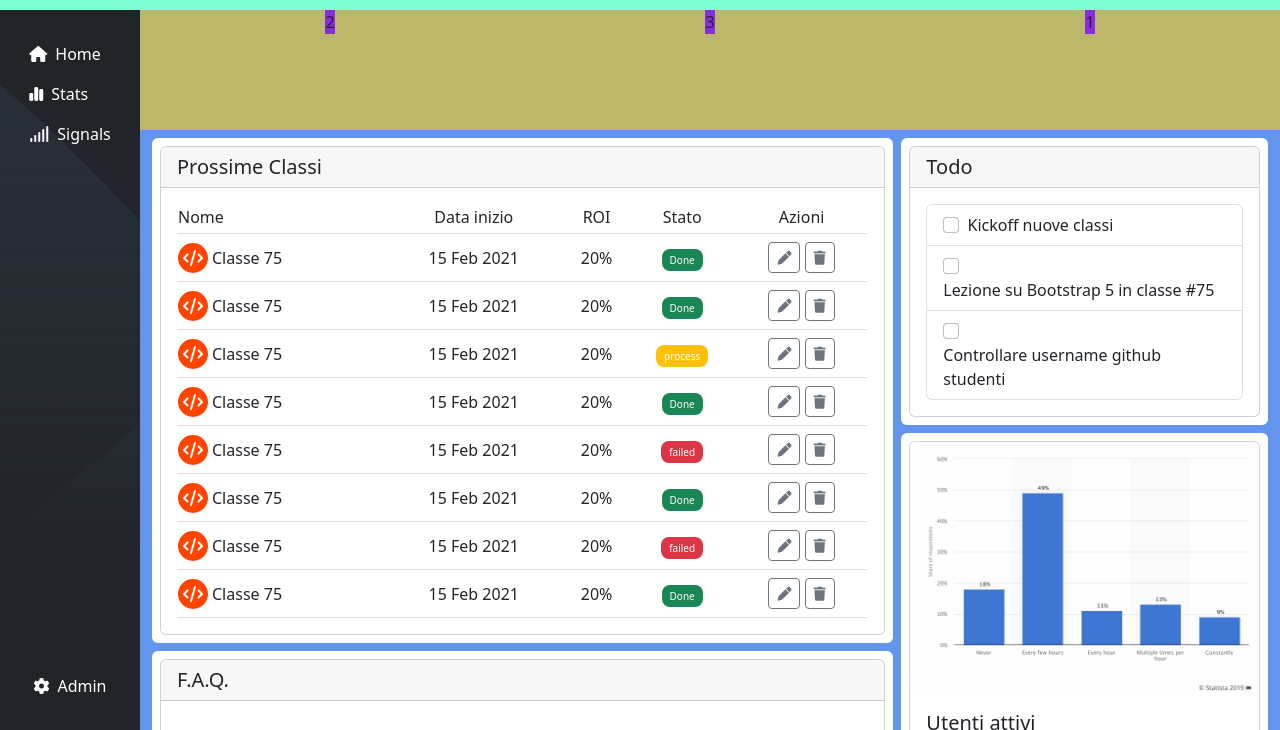
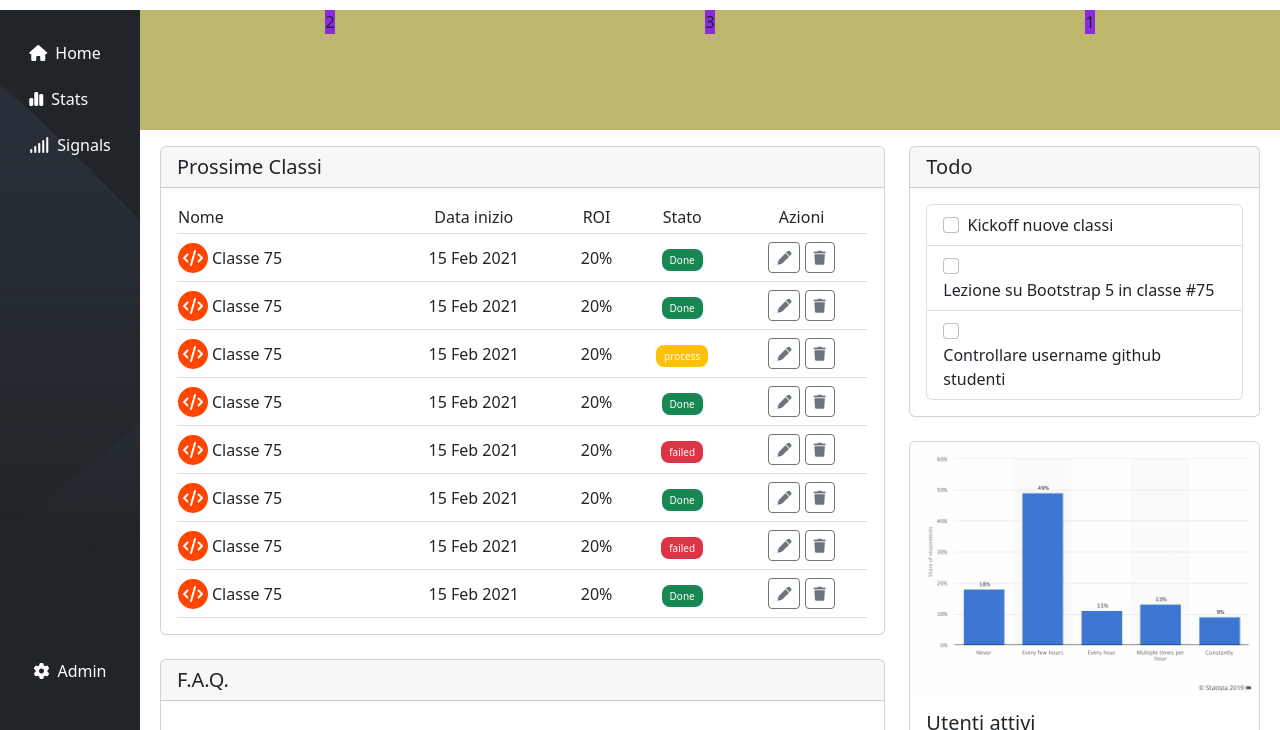
Before and after one commit to SalvoBevilacqua/html-css-bootstrap-dashboard, a plain HTML site: page index.html in a window 1280 px wide. Shown: the part 70-800 px from the top of the page. Drawn offline with nearby package versions, Linux system fonts and the light colour scheme.

Commit message:
refactoring:side

```diff
--- a/css/responsive.css
+++ b/css/responsive.css
@@ -11,16 +11,13 @@
 
 /* MEDIUM */
 @media screen and (min-width: 768px) {
-    /* MAIN SCREEN */
     /* MAIN HEADER */
     .main_header {
         height: 120px;
     }
-
     .main_info {
         height: calc(100% - 120px);
     }
-
     /* MAIN INFO */
     .new_student {
         order: 3;
--- a/css/style.css
+++ b/css/style.css
@@ -8,16 +8,10 @@ img {
     --background_1: rgb(15, 15, 15);
 }
 
-body {
-    /* debug */
-    background-color: aquamarine;
-}
-
 /* COMMON */
 .wrapper {
  height: calc(100vh - 80px);
 }
-
 
 /* HEADER */
 header {
@@ -45,8 +39,6 @@ header {
 /* MAIN_SCREEN */
 .main {
     width: calc(100% - 80px);
-    /* debug */
-    background-color: cornflowerblue;
 }
 
 /* MAIN_HEADER */
--- a/index.html
+++ b/index.html
@@ -52,24 +52,32 @@
             <!-- ASIDE -->
             <div class="aside h-100 d-flex flex-column justify-content-between bg-dark text-white p-3 align-items-center">
                 <ul class="list-unstyled">
-                    <li class="d-flex align-items-baseline gap-2 my-3">
+                    <li class="my-2">
+                        <button type="button" class="w-100 btn d-flex gap-2 align-items-baseline bg-transparent text-white">
                             <i class="fa-solid fa-house" style="color: #ffffff;"></i>
                             <span class="p-0 m-0 d-none d-lg-block">Home</span>
+                        </button>
                     </li>
-                    <li class="d-flex align-items-baseline gap-2 my-3">
+                    <li class="my-2">
+                        <button type="button" class="w-100 btn d-flex gap-2 align-items-baseline bg-transparent text-white">
                             <i class="fa-solid fa-chart-simple" style="color: #ffffff;"></i>
                             <span class="p-0 m-0 d-none d-lg-block">Stats</span>
+                        </button>
                     </li>
-                    <li class="d-flex align-items-baseline gap-2 my-3">
+                    <li class="my-2">
+                        <button type="button" class="w-100 btn d-flex gap-2 align-items-baseline bg-transparent text-white">
                             <i class="fa-solid fa-signal" style="color: #ffffff;"></i>
                             <span class="p-0 m-0 d-none d-lg-block">Signals</span>
+                        </button>
                     </li>
                 </ul>
 
                 <ul class="list-unstyled">
-                    <li class="d-flex align-items-baseline gap-2">
+                    <li class="my-2">
+                        <button type="button" class="w-100 btn d-flex gap-2 align-items-baseline bg-transparent text-white">
                             <i class="fa-solid fa-gear" style="color: #ffffff;"></i>
                             <span class="p-0 m-0 d-none d-lg-block">Admin</span>
+                        </button>
                     </li>
                 </ul>
             </div>
```
Lines whose indentation alone changed are shown as unchanged.
